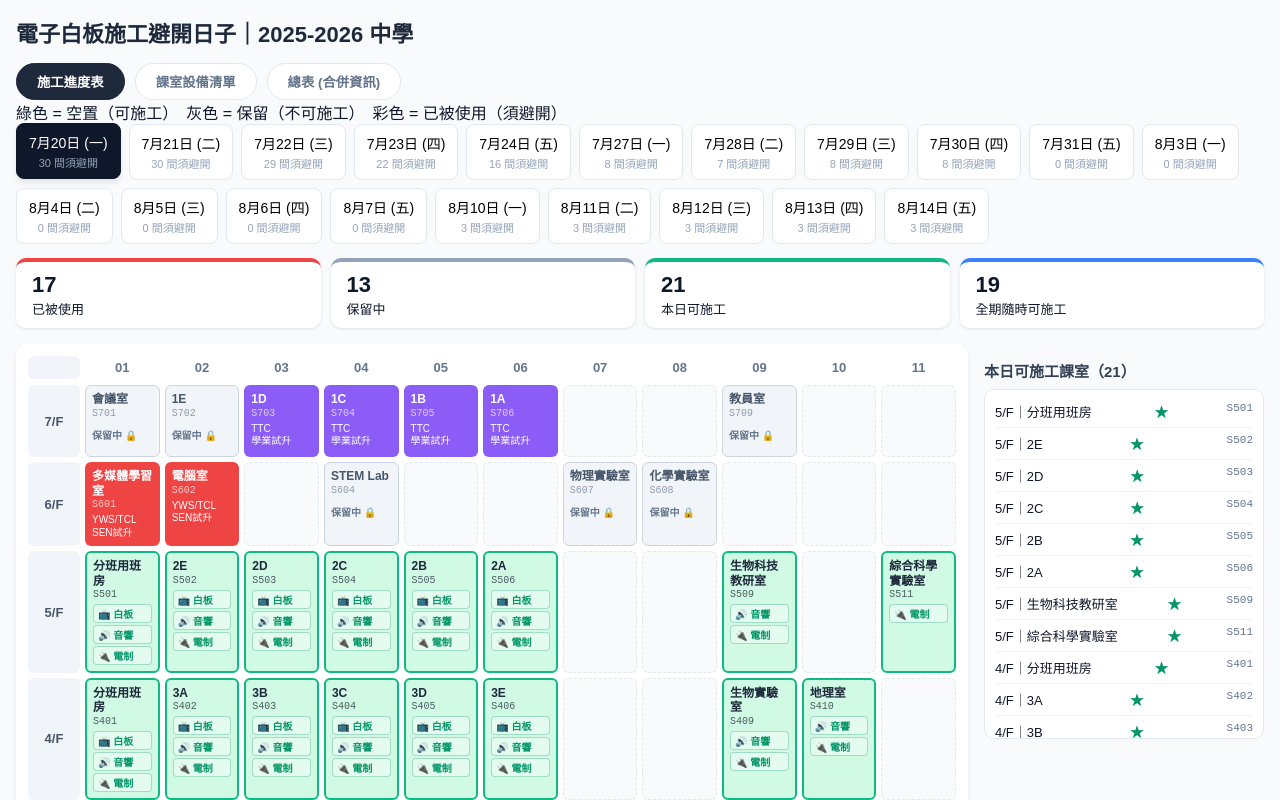
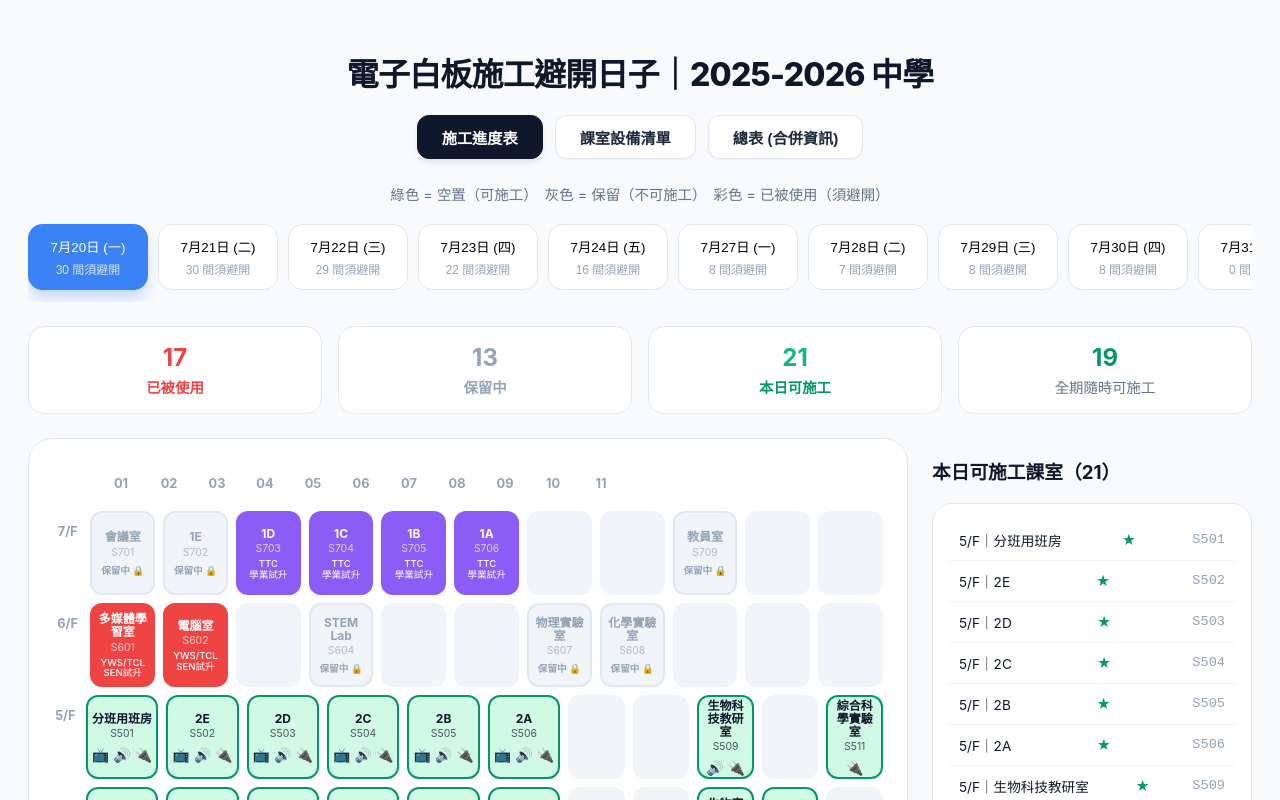
Before and after one commit to kingtmc314/whiteboard-scheduler, a Next.js app: page / in a window 1280 px wide. Shown: the top 800 px of the page. Built offline with nearby package versions, Linux system fonts and the light colour scheme.

Commit message:
Show only icons for engineering tasks in schedule grid with tooltips

```diff
--- a/app/globals.css
+++ b/app/globals.css
@@ -1,306 +1,488 @@
-* { box-sizing: border-box; margin: 0; padding: 0; }
-body { font-family: "Microsoft JhengHei","PingFang HK",sans-serif; background:#f8fafc; color:#0f172a; }
-main { max-width: 1400px; margin: 0 auto; padding: 16px; }
-.top h1 { font-size: 22px; margin-bottom: 6px; color: #1e293b; }
-.top p { color:#64748b; margin: 4px 0 14px; font-size: 15px; }
+@tailwind base;
+@tailwind components;
+@tailwind utilities;
 
-.dates { display:flex; flex-wrap:wrap; gap:8px; margin-bottom:14px; }
-.date { border:1px solid #e2e8f0; background:#fff; border-radius:8px; padding:8px 12px;
-  cursor:pointer; font-size:14px; display:flex; flex-direction:column; align-items:center; transition: all 0.2s; }
-.date span { font-size:11px; color:#94a3b8; margin-top: 2px; }
-.date.active { background:#0f172a; color:#fff; border-color:#0f172a; transform: translateY(-1px); box-shadow: 0 4px 6px -1px rgb(0 0 0 / 0.1); }
-.date.active span { color:#94a3b8; }
-
-.stats { display:flex; gap:10px; margin-bottom:16px; flex-wrap:wrap; }
-.stat { background:#fff; border-radius:10px; padding:10px 16px; font-size:13px;
-  border-top:4px solid #0f172a; flex: 1; min-width: 160px; box-shadow: 0 1px 3px 0 rgb(0 0 0 / 0.1); }
-.stat b { display:block; font-size:22px; line-height: 1.2; margin-bottom: 1px; }
-.s-used { border-top-color:#ef4444; }
-.s-reserved { border-top-color:#94a3b8; }
-.s-free { border-top-color:#10b981; }
-.s-any { border-top-color:#3b82f6; }
-
-.wrap { display:flex; gap:16px; align-items:flex-start; }
-.planbox { background:#fff; border-radius:12px; padding:12px; overflow-x:auto; flex:1; box-shadow: 0 4px 6px -1px rgb(0 0 0 / 0.1); }
-.colhead, .frow { display:grid; grid-template-columns:52px repeat(11, minmax(72px, 1fr)); gap:5px; }
-.colhead { margin-bottom:6px; }
-.chead { text-align:center; font-size:13px; color:#64748b; padding:4px 0; font-weight: 600; }
-.frow { margin-bottom:5px; }
-.flabel { display:flex; align-items:center; justify-content:center; font-weight:700;
-  background:#f1f5f9; border-radius:6px; font-size:13px; color: #475569; }
-.cell { border-radius:6px; min-height:72px; padding:6px; font-size:11px; transition: all 0.1s; position: relative; border: 1px solid transparent; }
-.cell:hover { transform: scale(1.02); z-index: 10; box-shadow: 0 10px 15px -3px rgb(0 0 0 / 0.1); }
-.cell.empty { background:#f8fafc; border:1px dashed #e2e8f0; }
-
-/* Status Colors */
-.cell.free { background:#ecfdf5; border-color:#a7f3d0; cursor:pointer; }
-.cell.free:hover { background:#d1fae5; }
-.cell.always-free { background:#d1fae5; border:2px solid #10b981; }
-
-.cell.reserved { background:#f1f5f9; border-color:#cbd5e1; color:#64748b; cursor:not-allowed; }
-.cell.reserved .rname { color: #475569; }
-
-.cell.used { color:#fff; cursor:pointer; }
-.cell.used .rname { color: #fff; }
-
-.rname { font-weight:700; font-size:12px; line-height:1.2; margin-bottom: 1px; color: #1e293b; }
-.rcode { opacity:.7; font-size:10px; font-family: monospace; }
-.rinfo { margin-top:4px; font-size:10px; line-height:1.25; }
-.rok { margin-top:8px; color:#059669; font-weight:700; font-size: 10px; }
-.rres { margin-top:8px; color:#64748b; font-weight:600; font-size: 10px; }
-
-.legend { display:flex; flex-wrap:wrap; gap:8px; margin-top:16px; padding-top: 12px; border-top: 1px solid #f1f5f9; }
-.lg { padding:3px 10px; border-radius:20px; font-size:12px; font-weight: 500; border: 1px solid transparent; }
-.lg-free { background:#ecfdf5; color:#065f46; border-color:#a7f3d0; }
-.lg-priority { background:#d1fae5; color:#065f46; border-color:#10b981; font-weight: bold; }
-.lg-reserved { background:#f1f5f9; color:#475569; border-color:#cbd5e1; }
-
-.side { width:280px; flex-shrink:0; }
-.side h3 { font-size:15px; margin:16px 0 8px; color: #334155; }
-.detail { background:#fff; border-radius:10px; padding:14px; border:1px solid #e2e8f0; box-shadow: 0 1px 3px 0 rgb(0 0 0 / 0.1); }
-.detail h3 { margin-top: 0; color: #0f172a; }
-.detail small { color:#94a3b8; font-family: monospace; }
-.detail p { font-size:13px; margin:5px 0; }
-.warn { color:#dc2626; font-weight:700; }
-.okmsg { color:#059669; font-weight:700; }
-
-.list { list-style:none; background:#fff; border-radius:10px; padding:6px 10px;
-  max-height:350px; overflow-y:auto; border:1px solid #e2e8f0; }
-.list li { display:flex; justify-content:space-between; font-size:13px;
-  padding:6px 0; border-bottom:1px solid #f1f5f9; }
-.list li:last-child { border-bottom: none; }
-.list li span { color:#64748b; font-size:11px; font-family: monospace; }
-.any-list { border-color:#3b82f6; }
-
-footer { margin-top:20px; text-align:center; color:#94a3b8; font-size:13px; padding-bottom: 16px; }
-
-@media (max-width: 1200px) {
-  .colhead, .frow { grid-template-columns: 45px repeat(11, minmax(64px, 1fr)); }
-  .cell { min-height: 64px; font-size: 10px; }
-  .rname { font-size: 11px; }
+:root {
+  --primary: #0f172a;
+  --secondary: #1e293b;
+  --accent: #3b82f6;
+  --bg: #f8fafc;
+  --free: #10b981;
+  --used: #ef4444;
+  --reserved: #94a3b8;
+  --priority: #059669;
 }
 
-@media (max-width: 1024px) {
-  .wrap { flex-direction: column; }
-  .side { width: 100%; }
-  .list { max-height: 250px; }
+body {
+  background: var(--bg);
+  color: var(--primary);
+  font-family: 'Inter', -apple-system, sans-serif;
 }
 
-@media (max-width: 768px) {
-  main { padding: 10px; }
-  .top h1 { font-size: 18px; }
-  .top p { font-size: 13px; }
-  .colhead, .frow { grid-template-columns: 40px repeat(11, minmax(56px, 1fr)); gap: 4px; }
-  .cell { min-height: 56px; padding: 3px; }
-  .rname { font-size: 10px; }
-  .rcode, .rok, .rinfo, .rres { font-size: 8px; }
-  .flabel { font-size: 11px; }
-  .chead { font-size: 10px; }
+main {
+  max-width: 1400px;
+  margin: 0 auto;
+  padding: 20px;
 }
 
-/* Equipment View Styles */
+.top {
+  margin-bottom: 24px;
+  text-align: center;
+}
+
+h1 {
+  font-size: 2rem;
+  font-weight: 800;
+  color: var(--primary);
+  margin-bottom: 20px;
+  letter-spacing: -0.025em;
+}
+
+/* Tab Navigation */
+.nav-tabs {
+  display: flex;
+  justify-content: center;
+  gap: 12px;
+  margin-bottom: 20px;
+}
+
+.tab {
+  padding: 10px 24px;
+  border-radius: 12px;
+  font-weight: 600;
+  font-size: 0.95rem;
+  transition: all 0.2s;
+  background: white;
+  color: var(--secondary);
+  border: 1px solid #e2e8f0;
+  box-shadow: 0 1px 2px rgba(0,0,0,0.05);
+}
+
+.tab:hover {
+  background: #f1f5f9;
+}
+
+.tab.active {
+  background: var(--primary);
+  color: white;
+  border-color: var(--primary);
+  box-shadow: 0 4px 6px -1px rgba(0,0,0,0.1);
+}
+
+.sub-hint {
+  text-align: center;
+  color: #64748b;
+  font-size: 0.9rem;
+  margin-bottom: 20px;
+}
+
+/* Date Selector */
+.dates {
+  display: flex;
+  overflow-x: auto;
+  gap: 10px;
+  padding-bottom: 12px;
+  margin-bottom: 24px;
+  scrollbar-width: thin;
+}
+
+.date {
+  flex: 0 0 auto;
+  padding: 12px 20px;
+  background: white;
+  border: 1px solid #e2e8f0;
+  border-radius: 14px;
+  text-align: center;
+  transition: all 0.2s;
+  min-width: 120px;
+}
+
+.date span {
+  display: block;
+  font-size: 0.75rem;
+  color: #94a3b8;
+  margin-top: 4px;
+}
+
+.date:hover {
+  border-color: var(--accent);
+  background: #eff6ff;
+}
+
+.date.active {
+  background: var(--accent);
+  color: white;
+  border-color: var(--accent);
+  box-shadow: 0 10px 15px -3px rgba(59, 130, 246, 0.3);
+}
+
+.date.active span {
+  color: rgba(255,255,255,0.8);
+}
+
+/* Stats Row */
+.stats {
+  display: grid;
+  grid-template-columns: repeat(auto-fit, minmax(150px, 1fr));
+  gap: 16px;
+  margin-bottom: 24px;
+}
+
+.stat {
+  background: white;
+  padding: 16px;
+  border-radius: 16px;
+  text-align: center;
+  border: 1px solid #e2e8f0;
+  font-size: 0.9rem;
+  color: #64748b;
+}
+
+.stat b {
+  display: block;
+  font-size: 1.5rem;
+  color: var(--primary);
+  margin-bottom: 4px;
+}
+
+.s-used b { color: var(--used); }
+.s-free b { color: var(--free); }
+.s-reserved b { color: var(--reserved); }
+.s-any b { color: var(--priority); }
+
+/* Grid Layout */
+.wrap {
+  display: flex;
+  gap: 24px;
+  align-items: flex-start;
+}
+
+.planbox {
+  flex: 1;
+  background: white;
+  padding: 24px;
+  border-radius: 24px;
+  border: 1px solid #e2e8f0;
+  box-shadow: 0 4px 6px -1px rgba(0,0,0,0.05);
+  overflow-x: auto;
+}
+
+.frow, .colhead {
+  display: flex;
+  gap: 8px;
+  margin-bottom: 8px;
+}
+
+.flabel, .chead {
+  width: 40px;
+  height: 40px;
+  display: flex;
+  align-items: center;
+  justify-content: center;
+  font-weight: 700;
+  font-size: 0.8rem;
+  color: #94a3b8;
+}
+
+.cell {
+  width: 72px;
+  height: 72px;
+  border-radius: 12px;
+  display: flex;
+  flex-direction: column;
+  align-items: center;
+  justify-content: center;
+  cursor: pointer;
+  transition: all 0.2s;
+  position: relative;
+  border: 2px solid transparent;
+  padding: 4px;
+}
+
+.cell:hover {
+  transform: translateY(-2px);
+  box-shadow: 0 10px 15px -3px rgba(0,0,0,0.1);
+  z-index: 10;
+}
+
+.empty {
+  background: #f1f5f9;
+  cursor: default;
+}
+
+.empty:hover {
+  transform: none;
+  box-shadow: none;
+}
+
+.free {
+  background: #ecfdf5;
+  border-color: #d1fae5;
+}
+
+.always-free {
+  background: #d1fae5;
+  border-color: var(--priority);
+}
+
+.used {
+  color: white;
+}
+
+.reserved {
+  background: #f1f5f9;
+  border-color: #e2e8f0;
+  color: #94a3b8;
+}
+
+.rname {
+  font-size: 0.75rem;
+  font-weight: 700;
+  text-align: center;
+  line-height: 1.1;
+  margin-bottom: 2px;
+}
+
+.rcode {
+  font-size: 0.65rem;
+  opacity: 0.7;
+}
+
+.rinfo {
+  font-size: 0.6rem;
+  text-align: center;
+  margin-top: 4px;
+  font-weight: 500;
+  line-height: 1.1;
+}
+
+.rres {
+  font-size: 0.6rem;
+  margin-top: 4px;
+  font-weight: 600;
+}
+
+.rok {
+  font-size: 0.6rem;
+  color: var(--priority);
+  font-weight: 700;
+  margin-top: 4px;
+}
+
+/* Legend */
+.legend {
+  display: flex;
+  flex-wrap: wrap;
+  gap: 12px;
+  margin-top: 24px;
+  padding-top: 24px;
+  border-top: 1px solid #f1f5f9;
+}
+
+.lg {
+  padding: 6px 12px;
+  border-radius: 8px;
+  font-size: 0.75rem;
+  font-weight: 600;
+}
+
+.lg-free { background: #ecfdf5; color: #065f46; }
+.lg-priority { background: #d1fae5; color: #065f46; border: 1px solid var(--priority); }
+.lg-reserved { background: #f1f5f9; color: #475569; }
+
+/* Sidebar */
+.side {
+  width: 320px;
+  position: sticky;
+  top: 20px;
+}
+
+.detail {
+  background: white;
+  padding: 24px;
+  border-radius: 24px;
+  border: 1px solid #e2e8f0;
+  margin-bottom: 24px;
+  box-shadow: 0 4px 6px -1px rgba(0,0,0,0.05);
+}
+
+.detail h3 {
+  font-size: 1.25rem;
+  font-weight: 700;
+  margin-bottom: 8px;
+}
+
+.detail p {
+  color: #64748b;
+  margin-bottom: 12px;
+}
+
+.warn { color: var(--used); font-weight: 700; }
+.okmsg { color: var(--priority); font-weight: 700; }
+
+.list {
+  background: white;
+  padding: 16px;
+  border-radius: 20px;
+  border: 1px solid #e2e8f0;
+  max-height: 400px;
+  overflow-y: auto;
+}
+
+.list li {
+  padding: 10px;
+  border-bottom: 1px solid #f1f5f9;
+  font-size: 0.85rem;
+  display: flex;
+  justify-content: space-between;
+  align-items: center;
+}
+
+.list li span {
+  font-family: monospace;
+  color: #94a3b8;
+}
+
+/* Equipment View */
+.equipment-view, .summary-view {
+  background: white;
+  padding: 32px;
+  border-radius: 24px;
+  border: 1px solid #e2e8f0;
+  box-shadow: 0 4px 6px -1px rgba(0,0,0,0.05);
+}
+
 .equip-header {
   display: flex;
   justify-content: space-between;
   align-items: center;
-  margin-bottom: 20px;
-  background: white;
-  padding: 15px 20px;
-  border-radius: 12px;
-  box-shadow: 0 2px 8px rgba(0,0,0,0.05);
+  margin-bottom: 32px;
+  flex-wrap: wrap;
+  gap: 16px;
 }
 
-.floor-filter {
-  display: flex;
-  align-items: center;
-  gap: 10px;
+.floor-filter select, .date-select select {
+  padding: 8px 16px;
+  border-radius: 10px;
+  border: 1px solid #e2e8f0;
+  font-weight: 600;
+  outline: none;
+  cursor: pointer;
 }
 
-.floor-filter select {
-  padding: 8px 12px;
-  border-radius: 8px;
-  border: 1px solid #e2e8f0;
-  font-size: 14px;
-  background: #f8fafc;
-  cursor: pointer;
-  outline: none;
+.floor-section {
+  margin-bottom: 40px;
+}
+
+.floor-section h2 {
+  font-size: 1.5rem;
+  font-weight: 800;
+  margin-bottom: 20px;
+  color: var(--primary);
+  border-left: 4px solid var(--accent);
+  padding-left: 12px;
 }
 
 .room-cards {
   display: grid;
-  grid-template-columns: repeat(auto-fill, minmax(240px, 1fr));
-  gap: 15px;
-  margin-bottom: 30px;
+  grid-template-columns: repeat(auto-fill, minmax(280px, 1fr));
+  gap: 20px;
 }
 
 .room-card {
-  background: white;
-  border-radius: 12px;
   border: 1px solid #e2e8f0;
-  overflow: hidden;
-  transition: transform 0.2s;
+  border-radius: 16px;
+  padding: 20px;
+  transition: all 0.2s;
 }
 
 .room-card:hover {
-  transform: translateY(-2px);
-  box-shadow: 0 4px 12px rgba(0,0,0,0.1);
+  border-color: var(--accent);
+  box-shadow: 0 10px 15px -3px rgba(0,0,0,0.05);
 }
 
 .card-head {
-  background: #f1f5f9;
-  padding: 10px 15px;
   display: flex;
   justify-content: space-between;
+  margin-bottom: 16px;
   align-items: center;
-  border-bottom: 1px solid #e2e8f0;
 }
 
-.c-code {
-  font-weight: bold;
-  color: #1e293b;
-}
-
-.c-name {
-  font-size: 13px;
-  color: #64748b;
-}
+.c-code { font-weight: 800; color: var(--accent); }
+.c-name { font-weight: 700; font-size: 1.1rem; }
 
 .card-body {
-  padding: 12px 15px;
+  display: flex;
+  flex-direction: column;
+  gap: 10px;
 }
 
 .item {
   display: flex;
   align-items: center;
-  gap: 10px;
-  margin-bottom: 8px;
-  font-size: 14px;
+  font-size: 0.9rem;
+  padding: 6px 12px;
+  border-radius: 8px;
 }
 
-.item .icon {
-  font-size: 16px;
-  width: 20px;
-}
+.item.need { background: #f0fdf4; color: #166534; }
+.item.none { background: #f8fafc; color: #94a3b8; }
 
-.item .label {
-  flex: 1;
-  color: #475569;
-}
-
-.item .status {
-  font-weight: 600;
-  padding: 2px 8px;
-  border-radius: 4px;
-}
-
-.item.need .status {
-  background: #ecfdf5;
-  color: #059669;
-}
-
-.item.none .status {
-  background: #f1f5f9;
-  color: #94a3b8;
-}
+.item .icon { margin-right: 10px; font-size: 1.1rem; }
+.item .label { flex: 1; }
+.item .status { font-weight: 700; }
 
 .remark {
   margin-top: 10px;
-  padding-top: 8px;
-  border-top: 1px dashed #e2e8f0;
-  font-size: 12px;
+  font-size: 0.8rem;
   color: #ef4444;
   font-style: italic;
 }
 
-.nav-tabs {
-  display: flex;
-  gap: 10px;
-  margin-top: 15px;
-}
-
-.tab {
-  padding: 8px 20px;
-  border-radius: 20px;
-  border: 1px solid #e2e8f0;
-  background: white;
-  cursor: pointer;
-  font-weight: 600;
-  color: #64748b;
-  transition: all 0.2s;
-}
-
-.tab.active {
-  background: #1e293b;
-  color: white;
-  border-color: #1e293b;
-}
-
-@media (max-width: 768px) {
-  .equip-header {
-    flex-direction: column;
-    align-items: flex-start;
-    gap: 15px;
-  }
-}
-
-/* Summary View Styles */
-.summary-view .equip-header {
-  gap: 20px;
-}
-
-.date-select select, .floor-filter select {
-  padding: 8px 12px;
-  border-radius: 8px;
-  border: 1px solid #e2e8f0;
-  background: #f8fafc;
-  font-size: 14px;
-}
-
+/* Summary Table */
 .table-wrap {
-  background: white;
-  border-radius: 12px;
-  overflow: hidden;
-  box-shadow: 0 4px 6px -1px rgb(0 0 0 / 0.1);
-  margin-bottom: 30px;
+  overflow-x: auto;
 }
 
 .sum-table {
   width: 100%;
   border-collapse: collapse;
-  font-size: 14px;
-  text-align: left;
+  font-size: 0.9rem;
 }
 
 .sum-table th {
-  background: #1e293b;
-  color: white;
-  padding: 12px 15px;
-  font-weight: 600;
-  white-space: nowrap;
+  background: #f8fafc;
+  padding: 16px;
+  text-align: left;
+  font-weight: 700;
+  color: #64748b;
+  border-bottom: 2px solid #e2e8f0;
 }
 
 .sum-table td {
-  padding: 10px 15px;
+  padding: 16px;
   border-bottom: 1px solid #f1f5f9;
-  color: #475569;
 }
 
 .sum-table tr:hover {
   background: #f8fafc;
 }
 
-.sum-table .s-free { color: #059669; font-weight: 600; }
-.sum-table .s-priority { color: #059669; font-weight: 800; }
-.sum-table .s-used { color: #ef4444; font-weight: 600; }
-.sum-table .s-reserved { color: #94a3b8; font-weight: 600; }
+.s-free { color: var(--priority); font-weight: 700; }
+.s-used { color: var(--used); font-weight: 700; }
+.s-reserved { color: var(--reserved); font-weight: 700; }
+.s-priority { color: #059669; font-weight: 800; }
 
-.t-need { color: #059669; font-weight: 600; }
+.t-need { color: #166534; font-weight: 700; }
 .t-none { color: #94a3b8; }
-.t-remark { font-size: 12px; color: #ef4444; font-style: italic; }
+.t-remark { font-size: 0.8rem; color: #ef4444; font-style: italic; }
 
-@media (max-width: 1024px) {
-  .table-wrap { overflow-x: auto; }
-  .sum-table { min-width: 800px; }
+footer {
+  margin-top: 40px;
+  text-align: center;
+  color: #94a3b8;
+  font-size: 0.8rem;
+  padding-bottom: 40px;
 }
 
 /* Task Tag Styles in Grid Cells */
@@ -327,6 +509,22 @@ footer { margin-top:20px; text-align:center; color:#94a3b8; font-size:13px; padd
   border-color: rgba(5, 150, 105, 0.3);
 }
 
+/* Icon Only Mode */
+.tasks.icon-only {
+  flex-direction: row;
+  justify-content: center;
+  gap: 4px;
+  margin-top: 6px;
+}
+
+.tasks.icon-only .t-tag {
+  font-size: 14px;
+  padding: 0;
+  background: transparent;
+  border: none;
+  cursor: help;
+}
+
 .equip-brief {
   display: flex;
   flex-wrap: wrap;
@@ -344,9 +542,16 @@ footer { margin-top:20px; text-align:center; color:#94a3b8; font-size:13px; padd
   font-weight: 500;
 }
 
+@media (max-width: 1024px) {
+  .wrap { flex-direction: column; }
+  .side { width: 100%; position: static; }
+}
+
 @media (max-width: 768px) {
-  .t-tag {
-    font-size: 9px;
-    padding: 0px 2px;
-  }
+  h1 { font-size: 1.5rem; }
+  .nav-tabs { flex-direction: column; }
+  .cell { width: 64px; height: 64px; }
+  .rname { font-size: 0.65rem; }
+  .rcode { font-size: 0.55rem; }
+  .t-tag { font-size: 12px; }
 }
--- a/app/page.js
+++ b/app/page.js
@@ -154,10 +154,10 @@ export default function Home() {
                         ) : room.reserved ? (
                           <div className="rres">保留中 🔒</div>
                         ) : (
-                          <div className="tasks">
-                            {info.wb === 1 && <span className="t-tag">📺 白板</span>}
-                            {info.pa === 1 && <span className="t-tag">🔊 音響</span>}
-                            {info.socket === 1 && <span className="t-tag">🔌 電制</span>}
+                          <div className="tasks icon-only">
+                            {info.wb === 1 && <span className="t-tag" title="電子白板">📺</span>}
+                            {info.pa === 1 && <span className="t-tag" title="音響 PA">🔊</span>}
+                            {info.socket === 1 && <span className="t-tag" title="電制插座">🔌</span>}
                             {!info.wb && !info.pa && !info.socket && <div className="rok">可施工 ✓</div>}
                           </div>
                         )}
```
